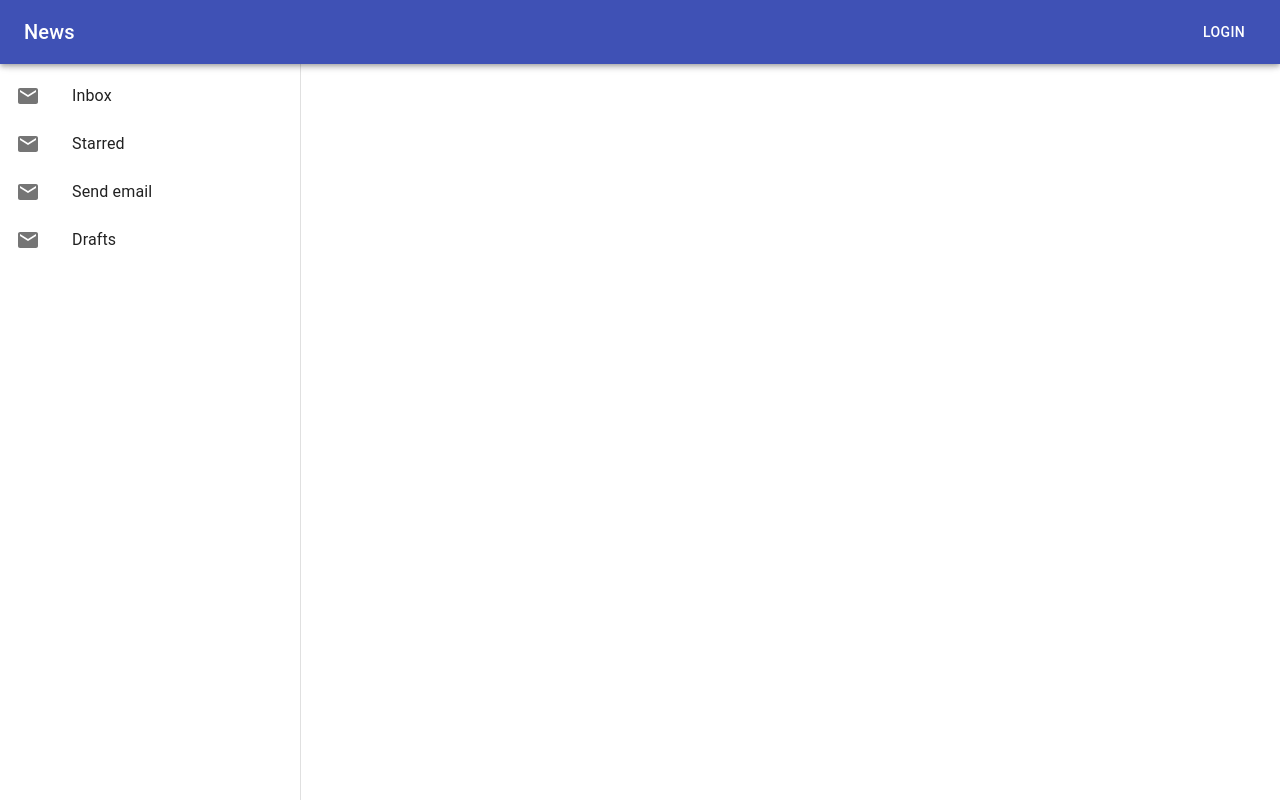
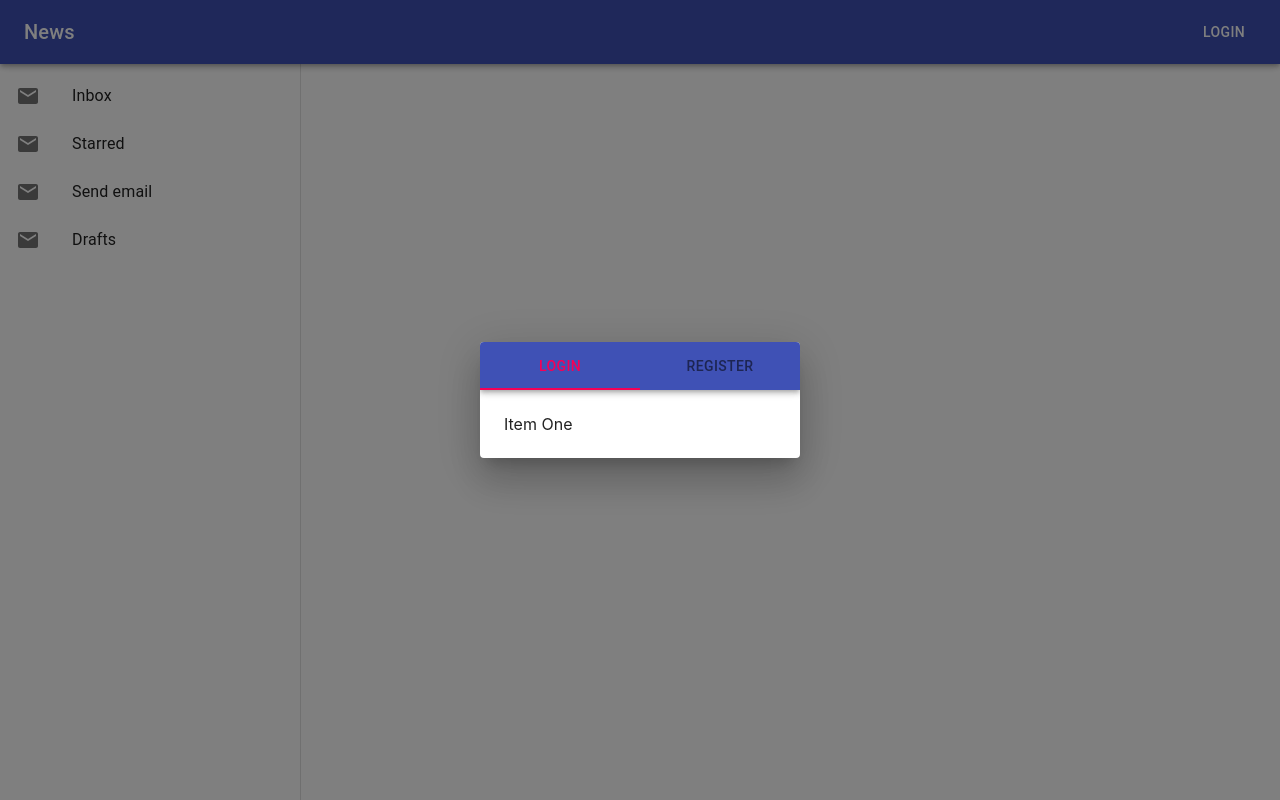
Before and after one commit to dartrhevan/safe-storage, a React (Create React App) app in the folder frontend/: page / in a window 1280 px wide. Built offline with nearby package versions, Linux system fonts and the light colour scheme.

Commit message:
frontend: dialog tabs

```diff
--- a/frontend/package.json
+++ b/frontend/package.json
@@ -17,7 +17,8 @@
     "react-redux": "^7.2.1",
     "typescript": "~3.7.2",
     "@material-ui/core": "^4.11.0",
-    "@material-ui/icons": "^4.9.1"
+    "@material-ui/icons": "^4.9.1",
+    "@material-ui/lab": "^4.0.0-alpha.56"
   },
   "scripts": {
     "start": "react-scripts start",
--- a/frontend/src/App.tsx
+++ b/frontend/src/App.tsx
@@ -15,6 +15,7 @@ import { createStyles, makeStyles, Theme } from '@material-ui/core/styles'
 import MenuIcon from '@material-ui/icons/Menu';
 import MailIcon from '@material-ui/icons/Mail';
 import './App.css';
+import AuthDialog from "./AuthDialog";
 
 const useStyles = makeStyles((theme: Theme) =>
     createStyles({
@@ -113,6 +114,7 @@ function App() {
                 </List>
             </Drawer>
             </Hidden>
+            <AuthDialog open={true}/>
         </div>
     </div>
   );
--- /dev/null
+++ b/frontend/src/AuthDialog.tsx
@@ -0,0 +1,42 @@
+import React from 'react';
+import {AppBar, createStyles, Dialog, Tab, Tabs, Theme, withStyles} from "@material-ui/core";
+import {makeStyles} from "@material-ui/core/styles";
+
+import TabList from '@material-ui/lab/TabList';
+import TabPanel from '@material-ui/lab/TabPanel';
+import {TabContext} from "@material-ui/lab";
+interface IProps {
+    open: boolean
+}
+
+
+export default function ({open} : IProps) {
+    const [value, setValue] = React.useState("0");
+
+//    const classes = useStyles();
+    const handleChange = (event: React.ChangeEvent<{}>, newValue: string) => {
+        //alert(newValue)
+        setValue(newValue);
+    };
+
+    return (
+        <Dialog open={open}>
+            <TabContext value={value}>
+            <AppBar position="static">
+            <TabList
+                onChange={handleChange}
+                indicatorColor="secondary"
+                textColor="secondary"
+                variant="standard">
+                <Tab value="0" label="Login" />
+                <Tab value="1" label="Register"/>
+            </TabList>
+            </AppBar>
+
+            <TabPanel value="0">Item One</TabPanel>
+            <TabPanel value="1">Item Two</TabPanel>
+
+            </TabContext>
+        </Dialog>
+    )
+}
--- /dev/null
+++ b/frontend/src/store/store.ts
@@ -0,0 +1,4 @@
+import { createStore } from 'redux';
+import reducer from "./reducer";
+
+export default createStore(reducer);
```
Also changed, not shown: 1 other file (tests, documents, lock files or other folders).
